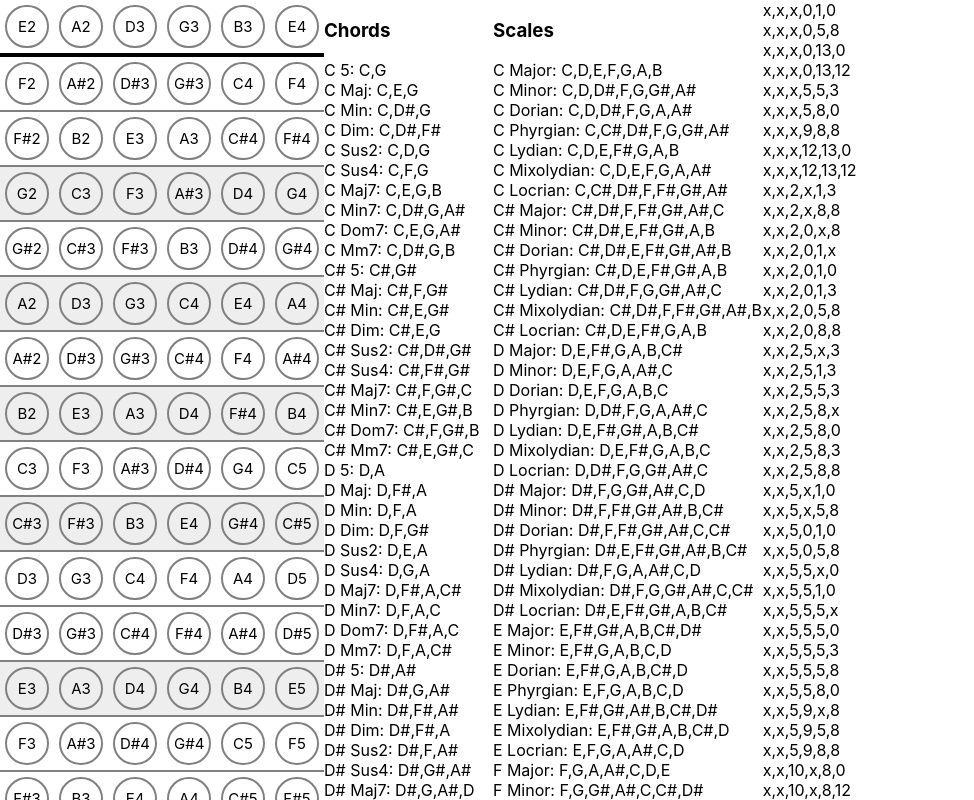
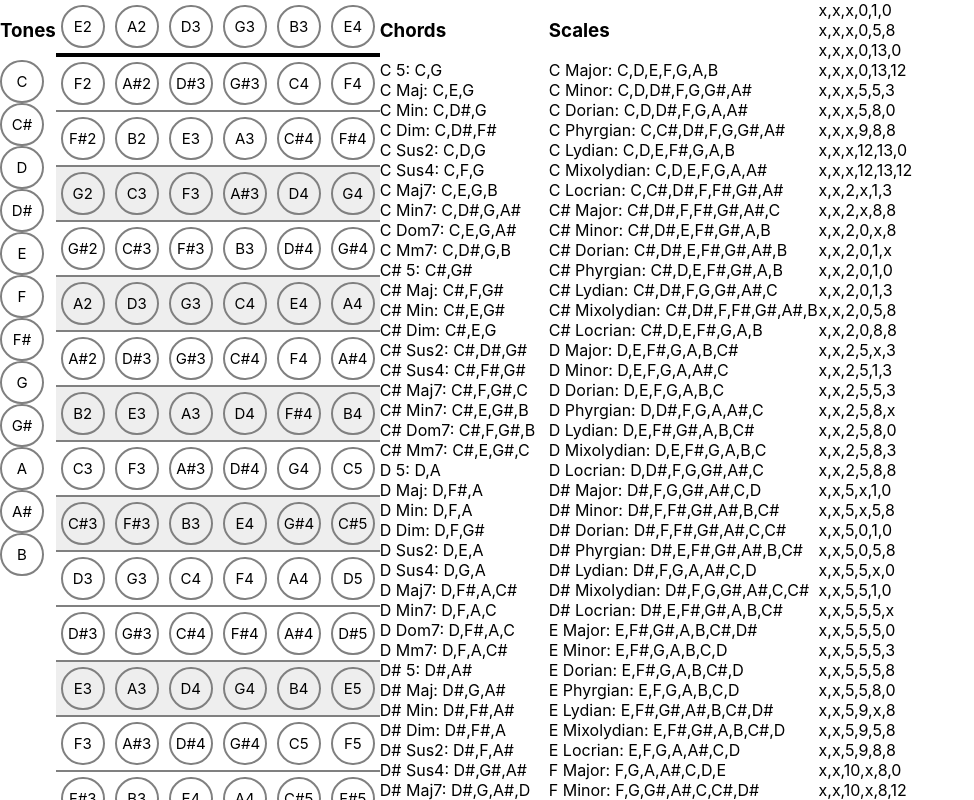
Before and after one commit to Macflash/String-Theory, a React (Create React App) app: page / in a window 1280 px wide. Shown: the top 800 px of the page, without its empty margins (0-974 px from the left). Built offline with nearby package versions, Linux system fonts and the light colour scheme.

Commit message:
Add basic Tone component and list

```diff
--- a/src/components/mainComponent.tsx
+++ b/src/components/mainComponent.tsx
@@ -8,6 +8,7 @@ import { ChordListComponent } from './music/chordComponent';
 import Tone from '../theory/music/tone';
 import Voicing from '../theory/music/voicing';
 import Fretting from '../theory/instruments/strings/fretting';
+import { ToneListComponent } from './music/toneComponent';
 
 export default class MainComponent extends PureComponent {
     private scales: Scale[];
@@ -15,19 +16,20 @@ export default class MainComponent extends PureComponent {
     private neck = Guitar;
     private frettings: Fretting[];
 
-    constructor(props:any){
+    constructor(props: any) {
         super(props);
         this.scales = Scale.BuildAllScales();
         this.chords = Chord.BuildAllChords();
         this.frettings = this.neck.GenerateFrettings(Chord.Major(new Tone(0)));
     }
-    render(){
-        return <div style={{display: "flex", flexDirection: "row"}}>
+    render() {
+        return <div style={{ display: "flex", flexDirection: "row" }}>
+            <ToneListComponent />
             <NeckComponent neck={this.neck} />
             <ChordListComponent chords={this.chords} />
             <ScaleListComponent scales={this.scales} />
             <div>
-                    {this.frettings.map((f,i)=><div key={i}>{f.frets.map(n => n == -1 ? "x" : n).join(",")}</div>)}
+                {this.frettings.map((f, i) => <div key={i}>{f.frets.map(n => n == -1 ? "x" : n).join(",")}</div>)}
             </div>
         </div>;
     }
--- /dev/null
+++ b/src/components/music/toneComponent.tsx
@@ -0,0 +1,78 @@
+import React, { PureComponent } from 'react';
+import Note from '../../theory/music/note';
+import { connect } from 'react-redux';
+import { IStringTheoryState, INoteLookup } from '../../redux/reducers';
+import { AnyAction, Dispatch } from 'redux';
+import { noteAction, NoteActions } from '../../redux/actions';
+import Tone from '../../theory/music/tone';
+
+export interface IToneProps {
+    tone: Tone;
+    selectedNotes: INoteLookup;
+    selectTone: (note: number) => void;
+    deselectTone: (note: number) => void;
+}
+
+class ToneComponent extends PureComponent<IToneProps> {
+    private onClick = () => {
+        const selectedTone = this.props.selectedNotes[this.props.tone.note];
+        if (selectedTone) {
+            this.props.deselectTone(this.props.tone.note);
+        }
+        else {
+            this.props.selectTone(this.props.tone.note);
+        }
+    }
+
+    render() {
+        const selectedTone = this.props.selectedNotes[this.props.tone.note];
+        return <div
+            onClick={this.onClick}
+            style={{
+                border: "2px solid gray",
+                borderRadius: "30px",
+                textAlign: "center",
+                padding: "10px 5px",
+                fontSize: "15px",
+                width: "30px",
+                cursor: "pointer",
+                backgroundColor: selectedTone ? "lightblue" : "",
+            }}>
+            <span style={{ textAlign: "center" }}>{this.props.tone.toString()}</span>
+        </div>
+    }
+}
+
+const mapStateToProps = (state: IStringTheoryState) => {
+    return { selectedNotes: state.selectedNotes };
+}
+
+const mapDispatchToProps = (dispatch: Dispatch<AnyAction>) => {
+    return {
+        selectTone: (note: number) => dispatch(noteAction(NoteActions.Select, [note])),
+        deselectTone: (note: number) => dispatch(noteAction(NoteActions.SelectEnd, [note])),
+    };
+}
+
+const ConnectedTone = connect(mapStateToProps, mapDispatchToProps)(ToneComponent);
+
+export default ConnectedTone;
+
+
+export class ToneListComponent extends PureComponent {
+    private tones: Tone[];
+    constructor(props: never) {
+        super(props);
+        this.tones = [];
+        for (let i = 0; i < 12; i++) {
+            this.tones.push(new Tone(i));
+        }
+    }
+
+    render() {
+        return <div>
+            <h3>Tones</h3>
+            {this.tones.map((tone, i) => <ConnectedTone key={i} tone={tone} />)}
+        </div>;
+    }
+}
```
Lines whose indentation alone changed are shown as unchanged.
